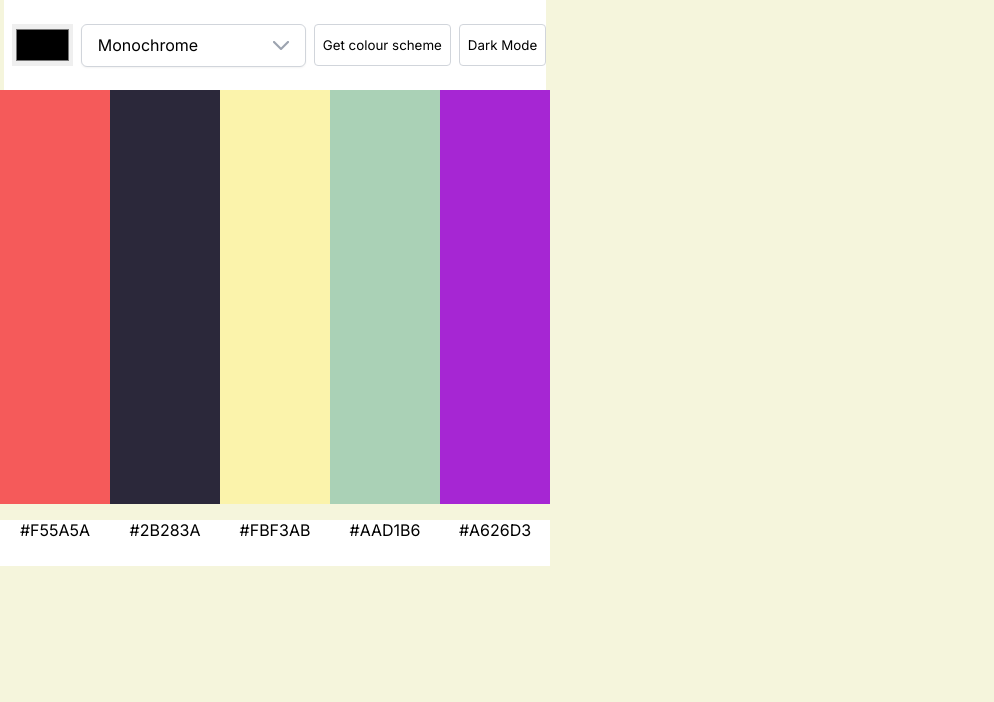
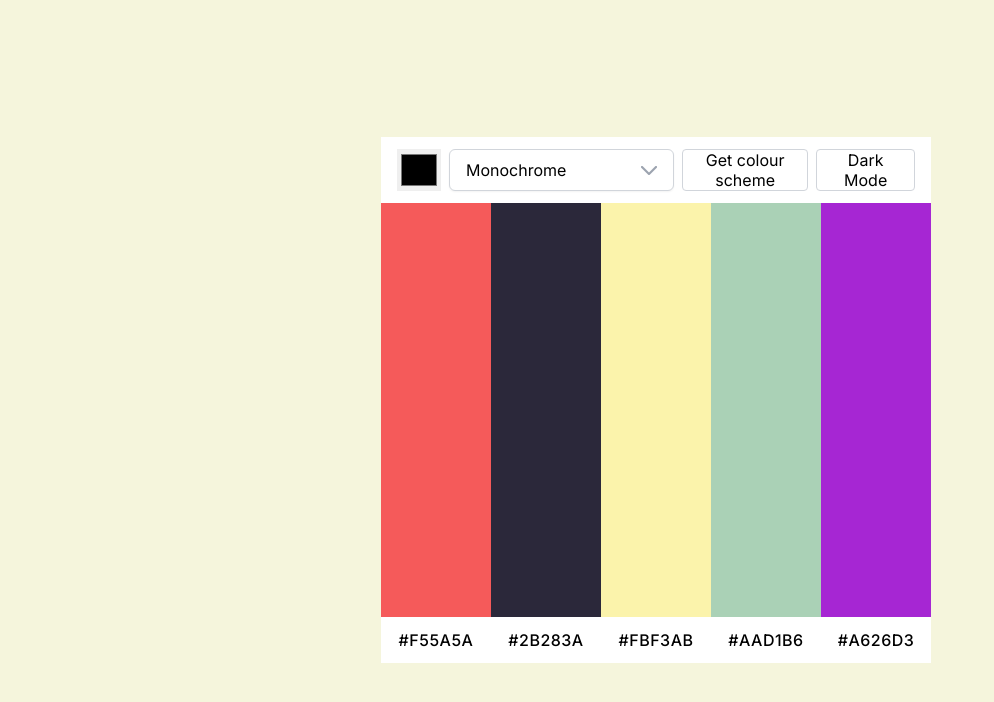
Before and after one commit to SanJammin/Colour-Scheme-Generator, a plain HTML site: page index.html in a window 1280 px wide. Shown: the whole page, without its empty margins (0-994 px from the left). Drawn offline with Linux system fonts and the light colour scheme.

Commit message:
Finalise CSS styling

```diff
--- a/index.css
+++ b/index.css
@@ -1,44 +1,70 @@
-body {
+/* ====== GLOBAL RESET & BASE STYLES ====== */
+* {
+    box-sizing: border-box;
+    margin: 0;
+}
+
+html, body {
     margin: 0;
     padding: 0;
+    height: 100%;
     font-family: "Inter", sans-serif;
-    width: 550px;
-    height: 550px;
-    box-sizing: border-box;
     background-color: beige;
 }
 
-.app {
+/* ====== APP CONTAINER ====== */
+body {
     display: flex;
-    flex-direction: column;
     justify-content: center;
     align-items: center;
 }
 
+.app {
+    width: 100%;
+    max-width: 550px;
+    padding: 1rem;
+    display: flex;
+    flex-direction: column;
+}
+
+/* ====== HEADER AREA ====== */
 header {
-    height: 90px;
     display: flex;
+    justify-content: space-between;
     align-items: center;
     background-color: white;
+    padding: 0.75rem 1rem;
+    width: 550px;
+    gap: 0.5em;
+    margin: 0;
 }
 
+/* ==== FORM INPUTS & BUTTON GROUPING ==== */
 form {
     display: flex;
     align-items: center;
-    gap: 0.5em;
-    padding: 0 0.5em;
+    gap: 0.5rem;
 }
 
+input,
+select,
+button {
+    height: 42px;
+    font-size: 1rem;
+    font-family: inherit;
+}
+
+/* Colour Picker Input */
 #colour-picker {
     border: none;
-    height: 42px;
     width: 61px;
+    cursor: pointer;
 }
 
+/* Dropdown Styling */
 .select-wrapper {
     position: relative;
     display: inline-block;
-    width: max-content;
 }
 
 select {
@@ -50,34 +76,47 @@ select {
     background-repeat: no-repeat;
     background-position: right 1rem center;
     background-size: 1rem;
-    padding: 0.75rem 2.5rem 0.75rem 1rem;
+    padding: 0 2.5rem 0 1rem;
     border: 1px solid #d1d5db;
     border-radius: 6px;
-    font-family: inherit;
-    font-size: 1rem;
     cursor: pointer;
     box-shadow: 0 1px 2px rgba(0, 0, 0, 0.05);
     outline: none;
 }
 
 select:focus {
-    outline: none;
     border: 1px solid #d1d5db;
     box-shadow: none;
+    outline: none;
 }
 
+/* Button Styling (Shared) */
 button {
     border: 1px solid #d1d5db;
+    background-color: white;
+    padding: 0 0.75rem;
+    border-radius: 4px;
     cursor: pointer;
-    border-radius: 4px;
-    font-family: inherit;
-    height: 42px;
-    background-color: white;
-    padding: 0 0.5rem;
 }
 
+main {
+    margin: 0;
+    padding: 0;
+}
+
+/* ====== COLOUR SCHEME DISPLAY ====== */
 .colour-scheme {
     display: flex;
+    justify-content: space-between;
+    margin: 0;
+}
+
+/* Individual Colour Block + Code */
+.colour-and-code {
+    display: flex;
+    flex-direction: column;
+    align-items: center;
+    margin: 0;
 }
 
 .colour {
@@ -85,13 +124,20 @@ button {
     height: 414px;
 }
 
+/* Hex Code Styling */
 .code {
     width: 110px;
     height: 46px;
     text-align: center;
     background-color: white;
+    display: flex;
+    justify-content: center;
+    align-items: center;
+    font-weight: 500;
+    letter-spacing: 0.5px;
 }
 
+/* ====== DEFAULT COLOURS (OVERRIDDEN BY JS) ====== */
 #original-colour {
     background-color: #F55A5A;
 }
```
